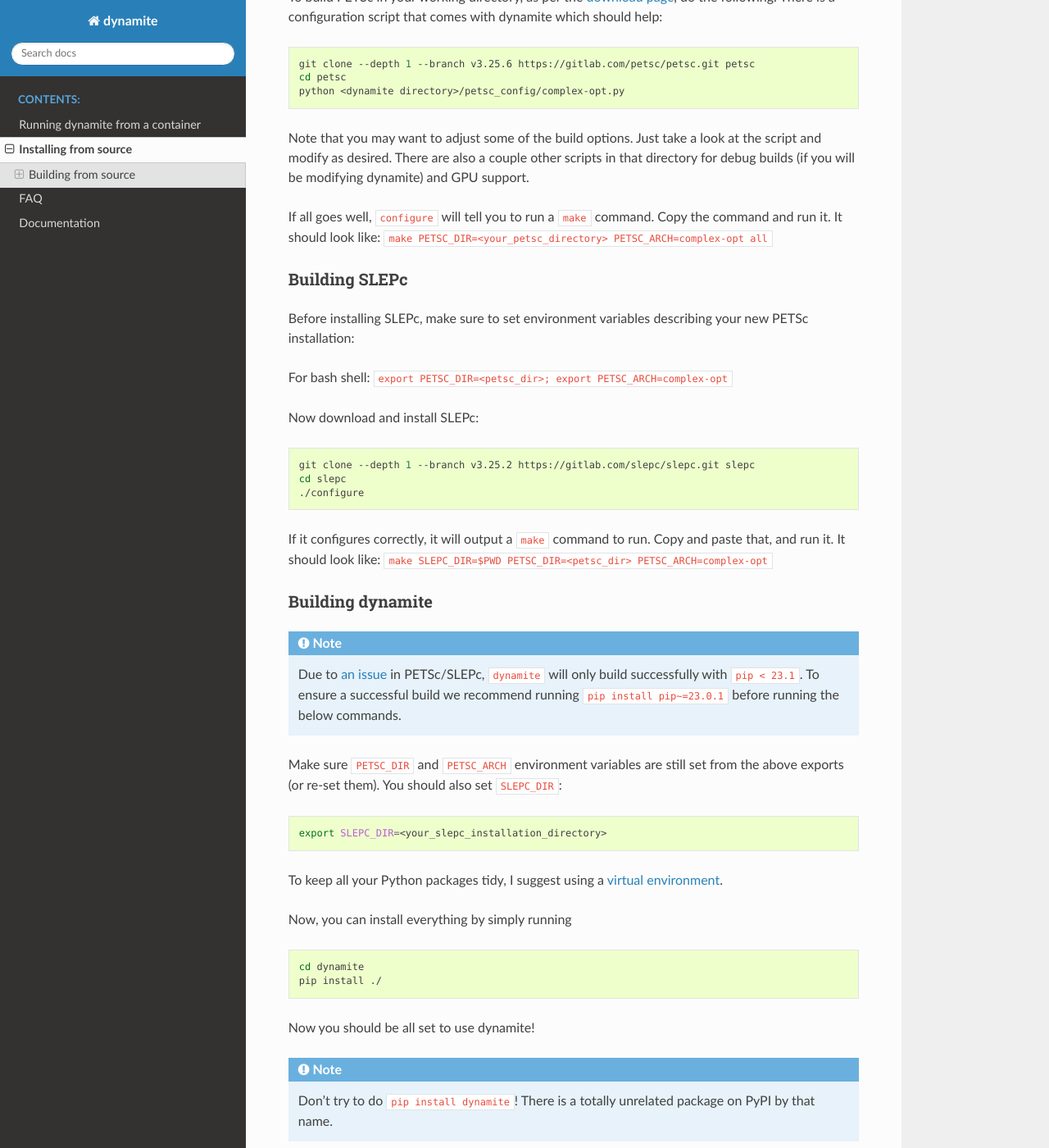
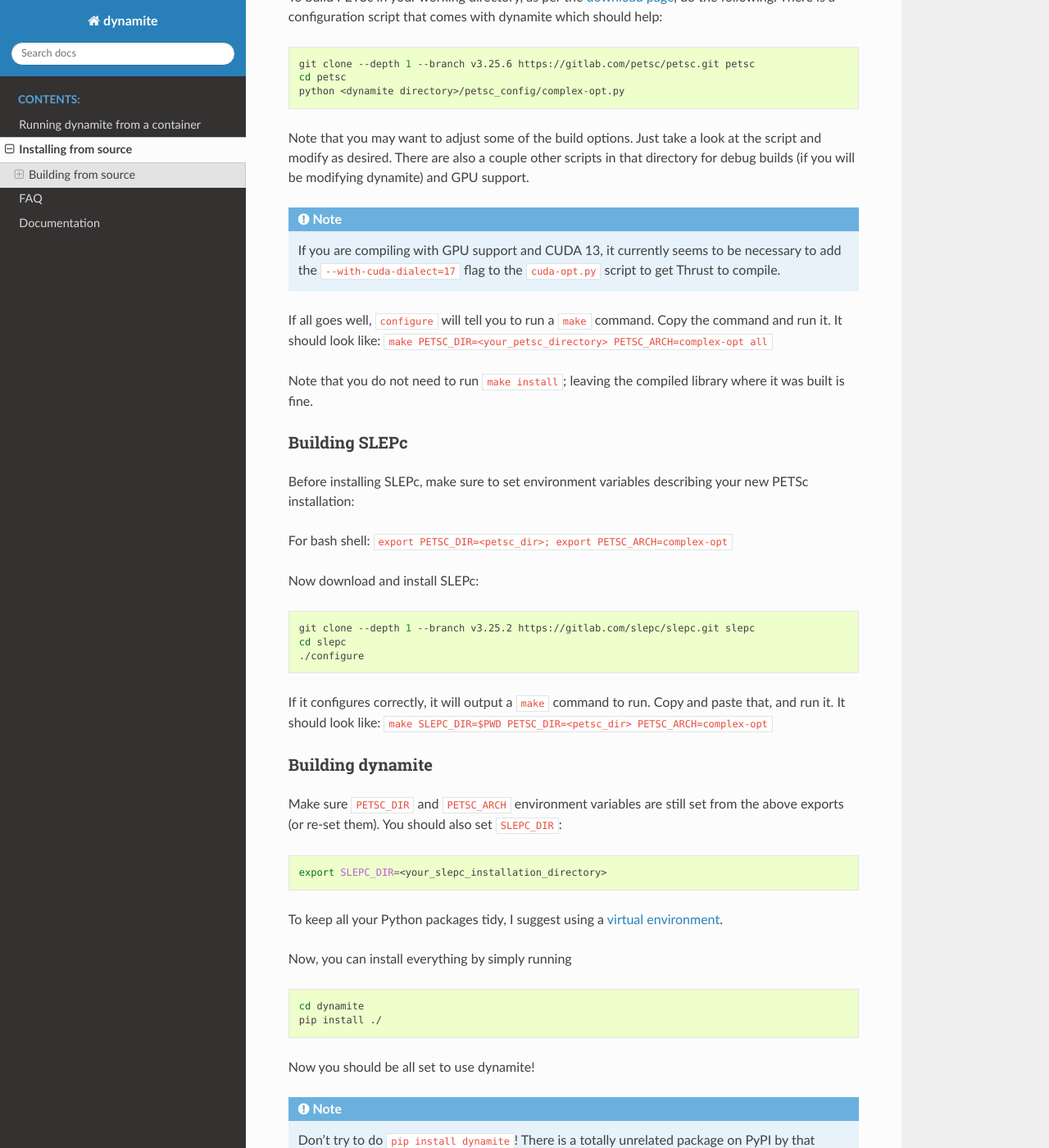
Before and after one commit to GregDMeyer/dynamite, a Sphinx documentation site: the page built from docs/install.rst, in a window 1280 px wide and 1400 px high, scrolled down 745 px. Shown: the whole window at 82% size. Built offline with Sphinx 7.4.7 and the Read the Docs theme 3.1.0, drawn with Linux system fonts in a browser that asks for light colours.

Commit message:
update instructions for building from source

```diff
--- a/docs/install.rst
+++ b/docs/install.rst
@@ -43,9 +43,14 @@
 the script and modify as desired. There are also a couple other scripts in that
 directory for debug builds (if you will be modifying dynamite) and GPU support.
 
+.. note::
+   If you are compiling with GPU support and CUDA 13, it currently seems to be necessary to add the ``--with-cuda-dialect=17`` flag to the ``cuda-opt.py`` script to get Thrust to compile.
+
 If all goes well, ``configure`` will tell you to run a ``make`` command. Copy
 the command and run it. It should look like:
 ``make PETSC_DIR=<your_petsc_directory> PETSC_ARCH=complex-opt all``
+
+Note that you do not need to run ``make install``; leaving the compiled library where it was built is fine.
 
 Building SLEPc
 --------------
@@ -71,11 +76,6 @@
 Building dynamite
 -----------------
 
-.. note::
-   Due to `an issue <https://gitlab.com/petsc/petsc/-/issues/1369>`_ in PETSc/SLEPc, ``dynamite``
-   will only build successfully with ``pip < 23.1``. To ensure a successful build we recommend
-   running ``pip install pip~=23.0.1`` before running the below commands.
-
 Make sure ``PETSC_DIR`` and ``PETSC_ARCH`` environment variables are still set
 from the above exports (or re-set them). You should also set ``SLEPC_DIR``:
 
```
